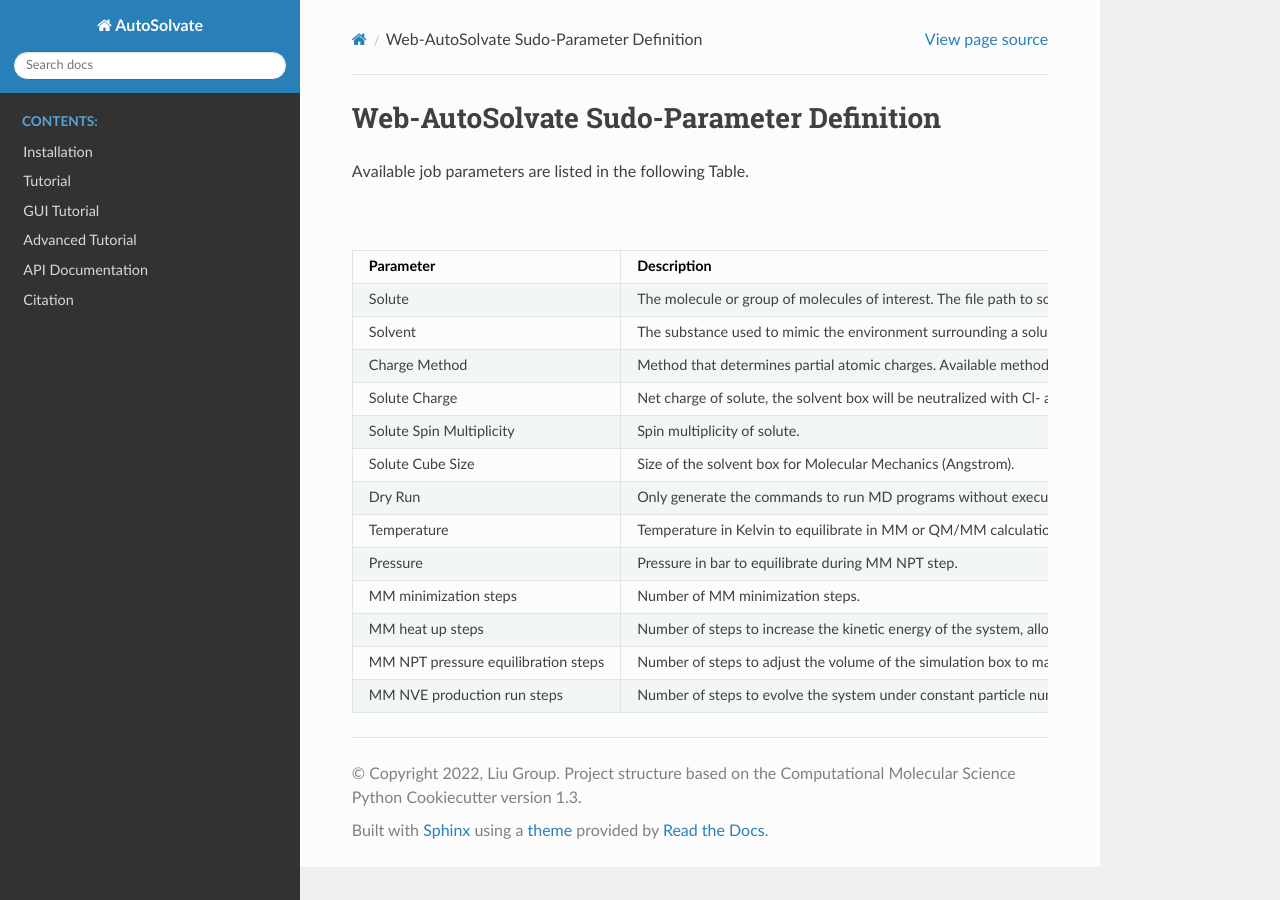
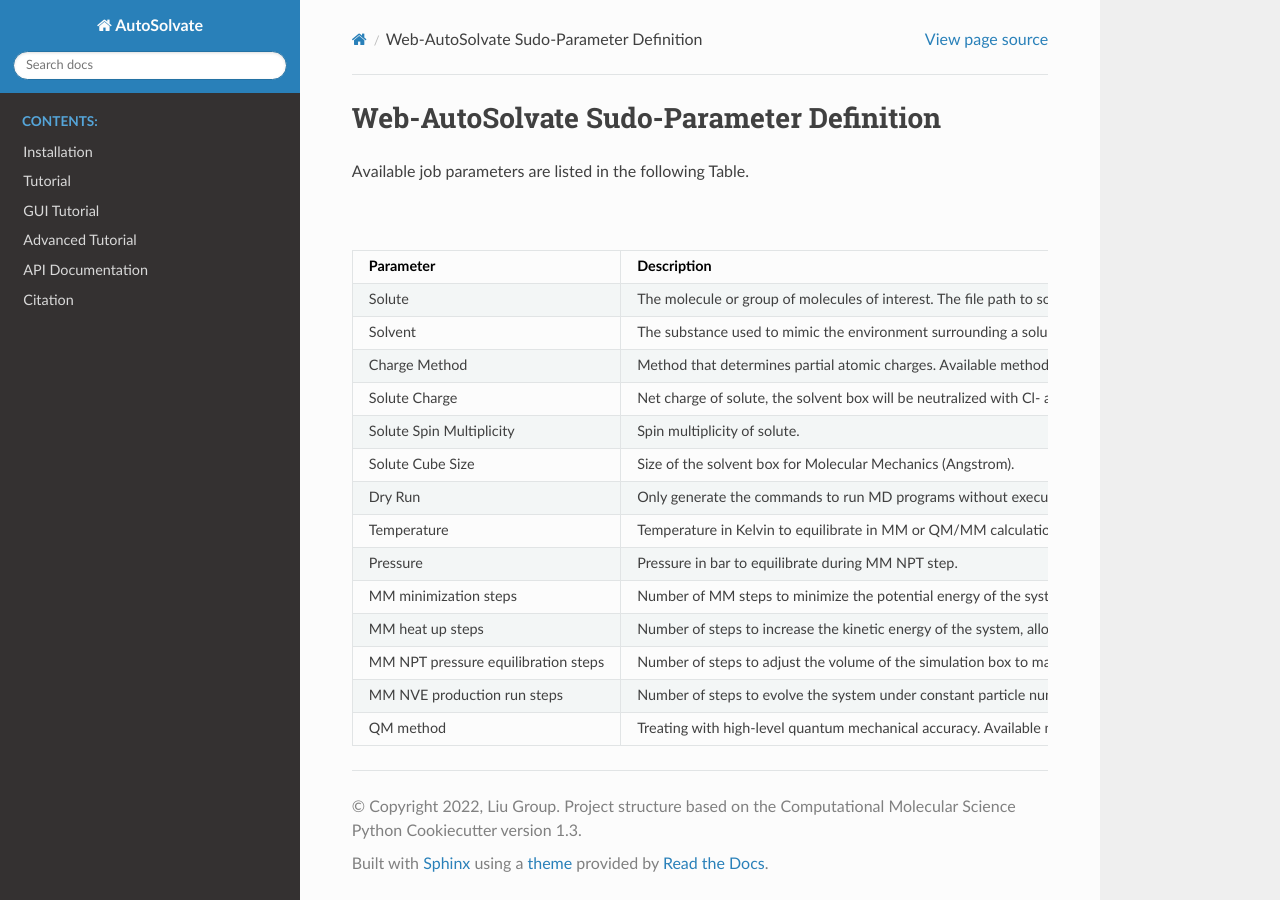
Before and after one commit to Liu-group/AutoSolvate, a Sphinx documentation site: the page built from docs/UserManual.rst, in a window 1280 px wide. Built offline with Sphinx 7.4.7 and the Read the Docs theme 2.0.0, drawn with Linux system fonts in a browser that asks for light colours; the version number could not be read and is left out.

Commit message:
Update UserManual.rst

```diff
--- a/docs/UserManual.rst
+++ b/docs/UserManual.rst
@@ -58,22 +58,27 @@
      - 1
      - P > 0
    * - MM minimization steps
-     - Number of MM minimization steps.
+     - Number of MM steps to minimize the potential energy of the system. Applicable to QM/MM calculation.
      - int
      - 2000
      - n > 0
    * - MM heat up steps
-     - Number of steps to increase the kinetic energy of the system, allowing the simulation to reach an equilibrium state and sample different conformations. Setting to 0 skips the MM heating step.
+     - Number of steps to increase the kinetic energy of the system, allowing the simulation to reach an equilibrium state and sample different conformations. Setting it to 0 skips the heating step. Applicable to QM/MM calculation.
      - int
      - 10000
      - n >= 0
    * - MM NPT pressure equilibration steps
-     - Number of steps to adjust the volume of the simulation box to maintain constant pressure while allowing the system to reach thermodynamic equilibrium. Setting to 0 skips the MM NPT step.
+     - Number of steps to adjust the volume of the simulation box to maintain constant pressure while allowing the system to reach thermodynamic equilibrium. Setting it to 0 skips the NPT step. Applicable to QM/MM calculation.
      - int
      - 300000
      - n >= 0
    * - MM NVE production run steps
-     - Number of steps to evolve the system under constant particle number (N), volume (V), and energy (E) freely without any external constraints. Setting to 0 skips the MM NVE step.
+     - Number of steps to evolve the system under constant particle number (N), volume (V), and energy (E) freely without any external constraints. Setting it to 0 skips the NVE step. Applicable to QM/MM calculation.
      - int
      - 0
      - n >= 0
+   * - QM method
+     - Treating with high-level quantum mechanical accuracy. Available method: 'b3lyp', 'hf','case','dftb'.
+     - str
+     - b3lyp
+     - NA
```
